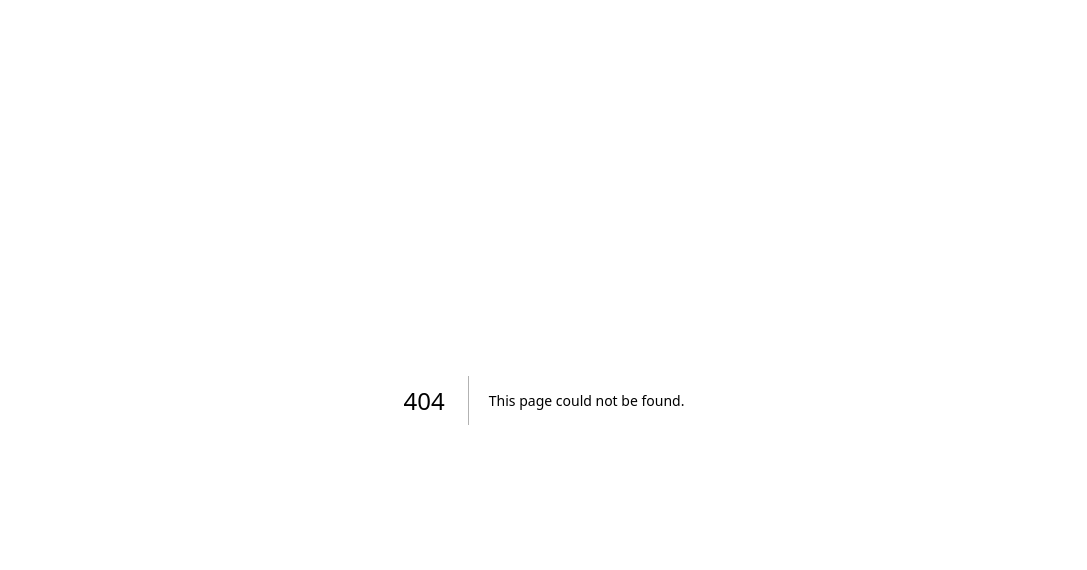
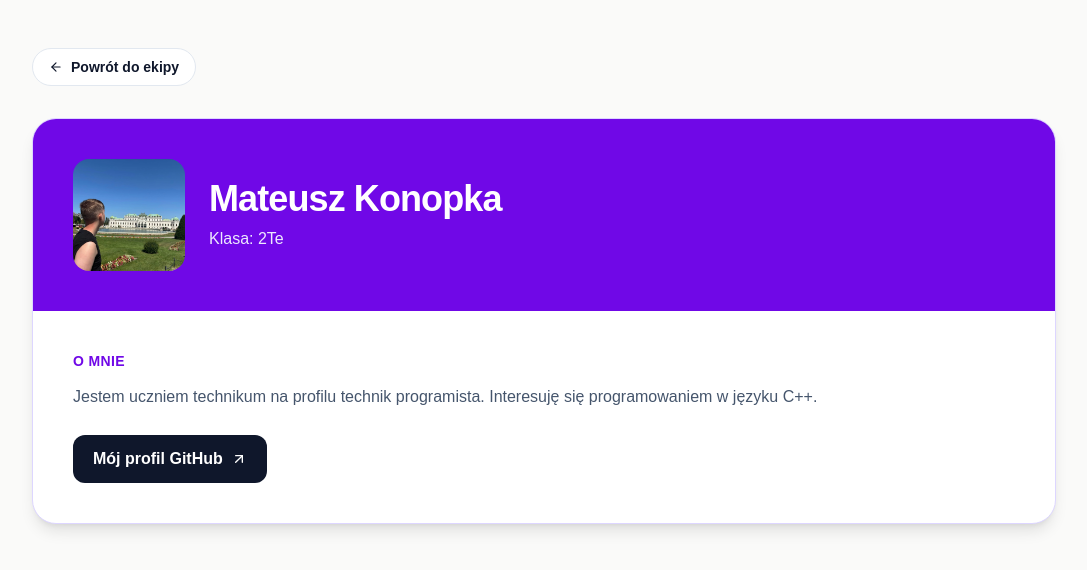
Before and after one commit to kmarszalek-zst/warsztaty-kodowania, a Next.js app: page /2te-mateusz-konopka in a window 1280 px wide. Before the commit this address had no page. Shown: the top 570 px of the page, without its empty margins (96-1183 px from the left). Built offline with nearby package versions, Linux system fonts and the light colour scheme.

Commit message:
Dodaj wizytowke Mateusza Konopki

```diff
--- a/src/app/klasa-imie-nazwisko/page.js
+++ b/src/app/2te-mateusz-konopka/page.js
@@ -1,6 +1,6 @@
 import { FiUser } from "react-icons/fi";
 import ProfileLayout from "../../components/general/ProfileLayout";
-import StudentDetails from "../../components/klasa-imie-nazwisko/StudentDetails";
+import StudentDetails from "../../components/2te-mateusz-konopka/StudentDetails";
 
 export const metadata = {
   title: "Wizytówka ucznia — Twoje imię i nazwisko — ZST Koduj",
@@ -14,19 +14,19 @@ export default function StudentTemplatePage() {
       <article className="mt-8 overflow-hidden rounded-3xl border border-violet-200 bg-white shadow-lg">
         <div className="bg-violet-700 p-8 text-white sm:p-10">
           <div className="flex flex-col gap-6 sm:flex-row sm:items-center">
-            <div
-              aria-label="Miejsce na zdjęcie ucznia"
-              className="flex h-28 w-28 shrink-0 flex-col items-center justify-center gap-2 rounded-2xl border-2 border-dashed border-violet-200 bg-violet-600 text-violet-100"
-            >
-              <FiUser aria-hidden="true" size={32} />
-              <span className="text-xs font-medium">Twoje zdjęcie</span>
-            </div>
+            <img
+              src="/zdjecie_profilowe.jpg"
+              alt="Zdjęcie ucznia Mateusz Konopka"
+              width={128}
+              height={128}
+              className="h-28 w-28 shrink-0 rounded-2xl object-cover"
+            />
             <div>
               <h1 className="text-3xl font-black tracking-tight sm:text-4xl">
-                Twoje imię i nazwisko
+                Mateusz Konopka
               </h1>
               <p className="mt-2 font-medium text-violet-100">
-                Klasa: [Twoja klasa]
+                Klasa: 2Te
               </p>
             </div>
           </div>
--- a/src/app/page.js
+++ b/src/app/page.js
@@ -54,19 +54,24 @@ export default function Home() {
           </a>
 
           {/* Uczniowie: skopiuj kartę i uzupełnij własne dane oraz adres strony. */}
+
           <a
-            href="/klasa-imie-nazwisko"
+            href="/2te-mateusz-konopka"
             className="group flex items-center gap-4 rounded-3xl border border-violet-300 bg-violet-50 p-5 shadow-sm transition hover:-translate-y-1 hover:border-violet-500 hover:bg-violet-100"
           >
-            <span className="flex h-14 w-14 shrink-0 items-center justify-center rounded-2xl bg-violet-200 text-violet-900">
-              <FiUserPlus aria-hidden="true" size={24} />
-            </span>
+            <Image
+              src="/zdjecie_profilowe.jpg"
+              alt=""
+              width={56}
+              height={56}
+              className="h-14 w-14 rounded-2xl object-cover"
+            />
             <span className="min-w-0">
               <span className="block truncate font-bold">
-                Twoje imię i nazwisko
+                Mateusz Konopka
               </span>
               <span className="mt-1 block text-sm font-medium text-violet-800">
-                Klasa: [Twoja klasa]
+                Klasa: 2Te
               </span>
             </span>
             <FiArrowRight
--- a/src/components/klasa-imie-nazwisko/StudentDetails.js
+++ b/src/components/2te-mateusz-konopka/StudentDetails.js
@@ -7,10 +7,10 @@ export default function StudentDetails() {
         O mnie
       </h2>
       <p className="mt-3 leading-7 text-slate-600">
-        [Tutaj wpisz kilka zdań o sobie.]
+        Jestem uczniem technikum na profilu technik programista. Interesuję się programowaniem w języku C++.
       </p>
       <a
-        href="https://github.com/twoj-login"
+        href="https://github.com/Maticzeq7"
         target="_blank"
         rel="noreferrer"
         className="mt-6 inline-flex items-center gap-2 rounded-xl bg-slate-900 px-5 py-3 font-bold text-white transition hover:bg-slate-700"
```
Also changed, not shown: public/zdjecie_profilowe.jpg (added).
